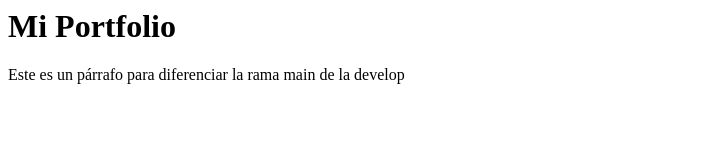
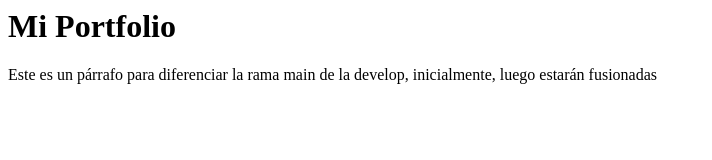
Before and after one commit to cullman83/Front-End-Portfolio, a plain HTML site: page index.html in a window 1280 px wide. Shown: the whole page, without its empty margins (0-712 px from the left). Drawn offline with Linux system fonts and the light colour scheme.

Commit message:
Update index.html

```diff
--- a/index.html
+++ b/index.html
@@ -1,2 +1,2 @@
 <h1> Mi Portfolio </h1>
-<p> Este es un párrafo para diferenciar la rama main de la develop </p>
+<p> Este es un párrafo para diferenciar la rama main de la develop, inicialmente, luego estarán fusionadas </p>
```
